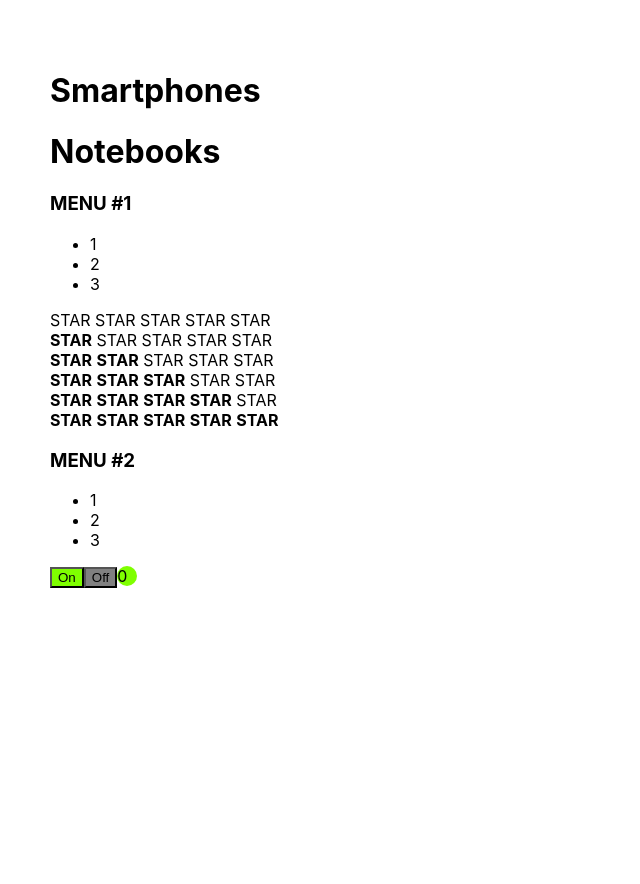
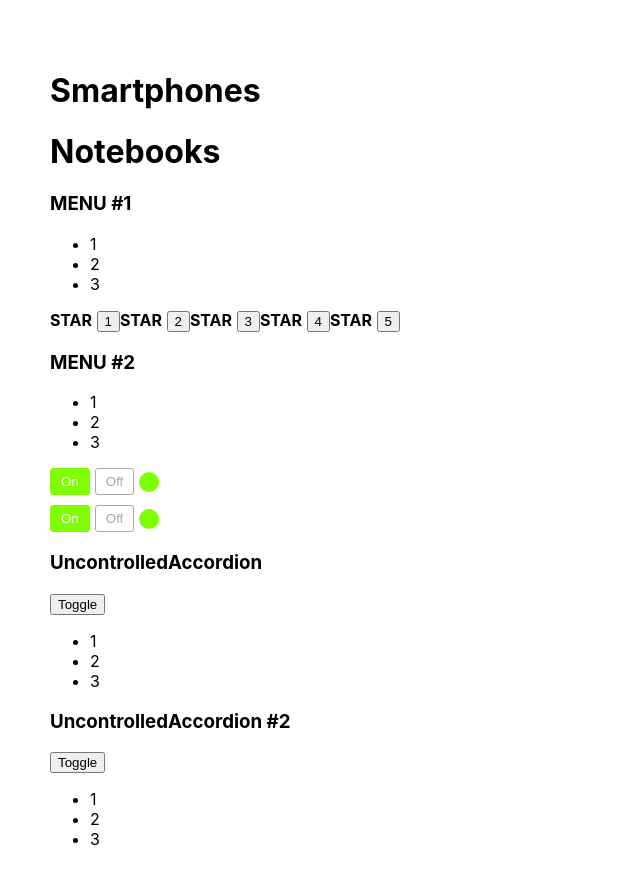
Before and after one commit to BekzodDeveloper/kmb, a React (Create React App) app: page / in a window 1280 px wide. Shown: the top 884 px of the page, without its empty margins (0-640 px from the left). Before the commit the page ends 800 px from the top, so only its background shows below. Built offline with nearby package versions, Linux system fonts and the light colour scheme.

Commit message:
#M3 - Uncontrolled Accordion, Stars, Menus were be done

```diff
--- a/src/App.tsx
+++ b/src/App.tsx
@@ -3,6 +3,7 @@ import './App.css';
 import {Accordion} from "./components/Accordion/Accordion";
 import {Rating} from "./components/Rating/Rating";
 import {OnOff} from "./components/OnOff/OnOff";
+import {UncontrolledAccordion} from "./components/UncontrolledAccordion/UncontrolledAccordion";
 
 function App() {
     console.log('App')
@@ -14,16 +15,20 @@ function App() {
 
             <Accordion title={'MENU #1'} collapsed={false}/>
 
-            <Rating value={0}/>
-            <Rating value={1}/>
-            <Rating value={2}/>
-            <Rating value={3}/>
-            <Rating value={4}/>
-            <Rating value={5}/>
+            <Rating/>
+            {/*<Rating/>*/}
+            {/*<Rating/>*/}
+            {/*<Rating/>*/}
+            {/*<Rating/>*/}
+            {/*<Rating/>*/}
 
             <Accordion title={'MENU #2'} collapsed={false}/>
 
-            <OnOff signal={true}/>
+            <OnOff/>
+            <OnOff/>
+
+            <UncontrolledAccordion title={'UncontrolledAccordion'}/>
+            <UncontrolledAccordion title={'UncontrolledAccordion #2'}/>
         </div>
     );
 }
--- a/src/components/OnOff/OnOff.module.css
+++ b/src/components/OnOff/OnOff.module.css
@@ -1,17 +1,35 @@
+
+.wrapper {
+    margin-bottom: 10px;
+    display: flex;
+    align-items: center;
+}
 
 .defaultBtn {
-    background-color: grey;
+    background-color: white;
+    padding: 5px 10px;
+    margin-right: 5px;
+    cursor: pointer;
+    border: 1px solid darkgrey;
+    border-radius: 3px;
+    color: darkgrey;
 }
 
-.on {
+.onBtn {
     background-color: chartreuse;
+    cursor: default;
+    color: white;
+    border: 1px solid chartreuse;
 }
 
-.off {
+.offBtn {
     background-color: crimson;
+    cursor: default;
+    color: white;
+    border: 1px solid crimson;
 }
 
-.offSignal {
+.offIndicator {
     background-color: crimson;
     width: 20px;
     height: 20px;
@@ -19,7 +37,7 @@
     display: inline-block;
 }
 
-.onSignal {
+.onIndicator {
     background-color: chartreuse;
     width: 20px;
     height: 20px;
--- a/src/components/OnOff/OnOff.tsx
+++ b/src/components/OnOff/OnOff.tsx
@@ -1,25 +1,19 @@
-import React from "react";
+import React, {useState} from "react";
 import s from './OnOff.module.css';
 
-type OnOffType = {
-    signal: boolean
-}
+// type OnOffType = {
+//     isOn?: boolean
+// }
 
-export const OnOff = (props: OnOffType) => {
-    return <div>
-        <div>
-            <button className={`${s.defaultBtn} ${
-                props.signal && s.on
-            }`}>On
-            </button>
-            <button className={`${s.defaultBtn} ${
-                !props.signal && s.off
-            }`}>Off
-            </button>
-            <span className={`
-            ${s.offSignal} ${props.signal && s.onSignal}
-            `}
-            >0</span>
-        </div>
+
+export const OnOff = () => {
+    const [isOn, setIsOn] = useState(true);
+    console.log(isOn)
+    return <div className={s.wrapper}>
+
+        <button onClick={() => setIsOn(true)} className={`${s.defaultBtn} ${isOn && s.onBtn}`}>On</button>
+        <button onClick={() => setIsOn(false)} className={`${s.defaultBtn} ${!isOn && s.offBtn}`}>Off</button>
+        <div className={`${isOn ? s.onIndicator : s.offIndicator}`}></div>
+
     </div>
 }
--- a/src/components/Rating/Rating.tsx
+++ b/src/components/Rating/Rating.tsx
@@ -1,19 +1,20 @@
-import React from "react";
+import React, {useState} from "react";
 
 
 type RatingPropsType = {
-    value: 0 | 1 | 2 | 3 | 4 | 5
+    // value: 0 | 1 | 2 | 3 | 4 | 5
 }
 
-export function Rating(props: RatingPropsType) {
+export function Rating() {
 
+    const [value,setValue]=useState(0 | 1 | 2 | 3 | 4 | 5)
 
         return <div>
-            <Star selected={props.value > 0}/>
-            <Star selected={props.value > 1}/>
-            <Star selected={props.value > 2}/>
-            <Star selected={props.value > 3}/>
-            <Star selected={props.value > 4}/>
+            <Star selected={value > 0}/><button onClick={()=>setValue(1)}>1</button>
+            <Star selected={value > 1}/><button onClick={()=>setValue(2)}>2</button>
+            <Star selected={value > 2}/><button onClick={()=>setValue(3)}>3</button>
+            <Star selected={value > 3}/><button onClick={()=>setValue(4)}>4</button>
+            <Star selected={value > 4}/><button onClick={()=>setValue(5)}>5</button>
         </div>;
 
 }
@@ -24,6 +25,7 @@ type StarPropsType ={
 
 function Star(props: StarPropsType) {
     // debugger
+
     if (props.selected) {
         console.log('STAR ')
         return <span><b>STAR</b> </span>
--- /dev/null
+++ b/src/components/UncontrolledAccordion/UncontrolledAccordion.tsx
@@ -0,0 +1,35 @@
+import React, {useState} from "react";
+
+
+type UncontrolledAccordionPropsType = {
+    title: string
+    collapsed?: boolean
+}
+
+export function UncontrolledAccordion(props: UncontrolledAccordionPropsType) {
+    const [isCollapsed, setIsCollapsed] = useState(false);
+
+    return <div>
+        <UncontrolledAccordionTitle title={props.title}/>
+        <button onClick={() => setIsCollapsed(!isCollapsed)}>Toggle</button>
+        {!isCollapsed && <UncontrolledAccordionBody/>}
+    </div>
+
+
+}
+
+type UncontrolledAccordionTitlePropsType = {
+    title: string,
+}
+
+function UncontrolledAccordionTitle(props: UncontrolledAccordionTitlePropsType) {
+    return <h3>{props.title}</h3>;
+}
+
+function UncontrolledAccordionBody() {
+    return <ul>
+        <li>1</li>
+        <li>2</li>
+        <li>3</li>
+    </ul>;
+}
```
Also changed, not shown: src/components/UncontrolledRating/UncontrolledRating.tsx (added, +35 -0 lines).
